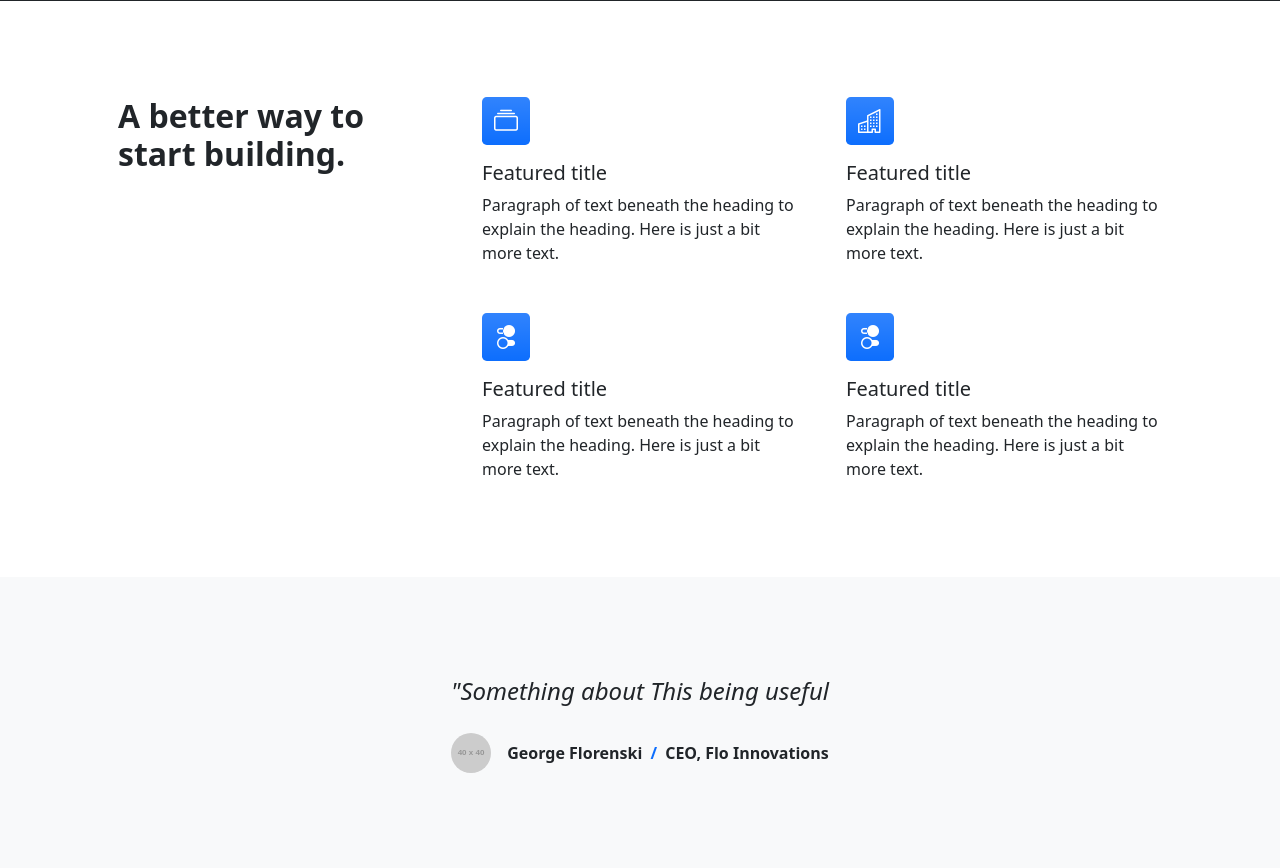
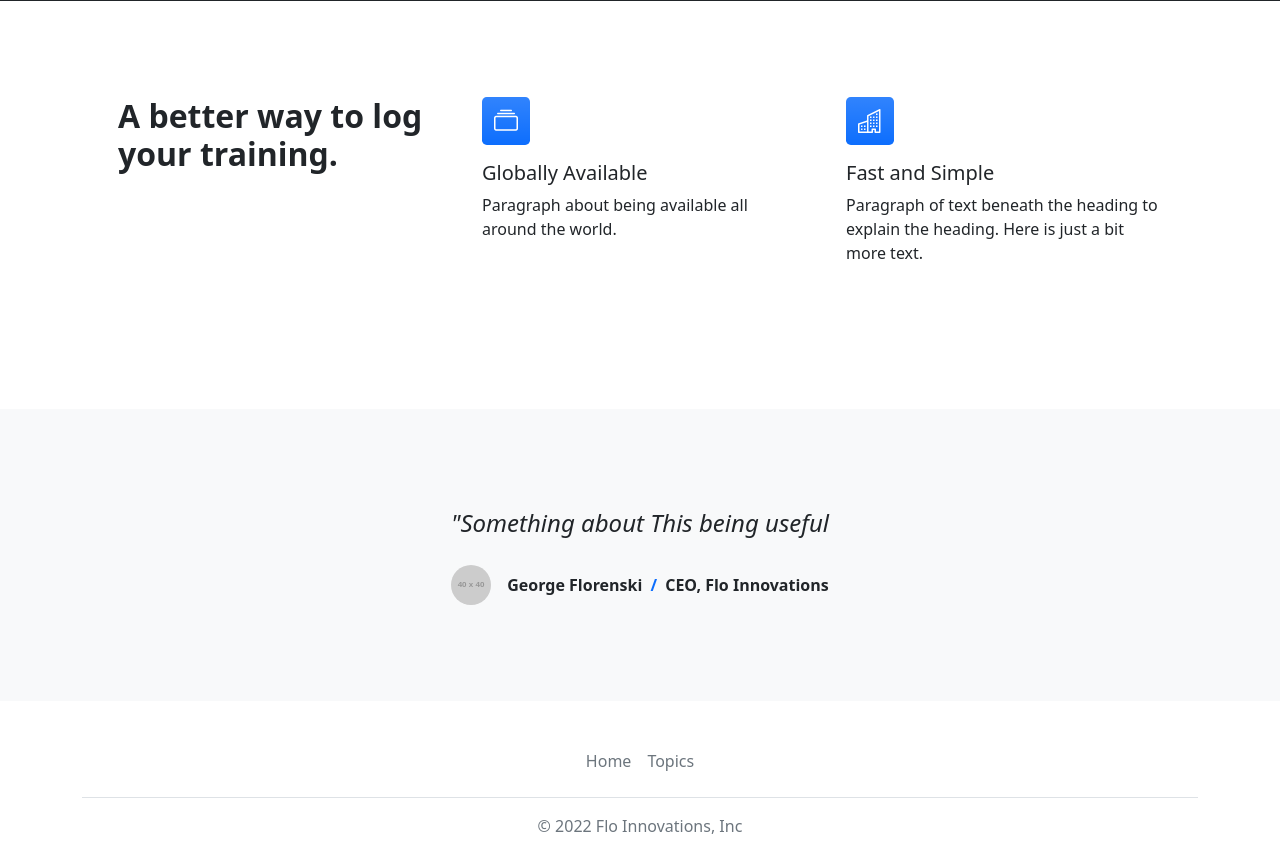
Before and after one commit to gflorkowski4/traininglogsbyflo, a Django app: page / in a window 1280 px wide. Shown: the part 547-1415 px from the top of the page. After the commit the page ends 1381 px from the top, so only its background shows below. Run offline with Django 4.2, Linux system fonts and the light colour scheme; grey boxes labelled with a size stand in for pictures from a placeholder-image service; some libraries are stand-ins or nearby versions.

Commit message:
date format tip

```diff
--- a/training_logs/forms.py
+++ b/training_logs/forms.py
@@ -12,5 +12,5 @@ class EntryForm(forms.ModelForm):
     class Meta:
         model = Entry
         fields = ['hours','date_training_conducted','text']
-        labels = {'text':'','hours':'Hours','date_training_conducted':'Date of Training'}
+        labels = {'text':'','hours':'Hours','date_training_conducted':'Date of Training (yyyy-mm-dd)'}
         widgets = {'text':forms.Textarea(attrs={'cols':80})}
--- a/training_logs/templates/training_logs/base.html
+++ b/training_logs/templates/training_logs/base.html
@@ -42,7 +42,6 @@
             </nav>
   <body>
     <main role="main" class="container">
-        <div class="pb-2 mb-2 border-bottom">
             {% block page_header %}{% endblock page_header %}
         </div>
         <div>
--- a/training_logs/templates/training_logs/index.html
+++ b/training_logs/templates/training_logs/index.html
@@ -20,9 +20,8 @@
     <nav class="navbar navbar-expand-lg navbar-dark bg-dark">
       <div class="container px-5">
         <a class="navbar-brand" href="{% url 'training_logs:index' %}">Training Logs</a>
-                <button class="navbar-toggler" type="button" data-bs-toggle="collapse"
-                    data-bs-target="#navbarSupportedContent" aria-controls="navbarSupportedContent"
-                    aria-expanded="false" aria-label="Toggle navigation"><span
+        <button class="navbar-toggler" type="button" data-bs-toggle="collapse" data-bs-target="#navbarSupportedContent"
+          aria-controls="navbarSupportedContent" aria-expanded="false" aria-label="Toggle navigation"><span
             class="navbar-toggler-icon"></span></button>
         <div class="collapse navbar-collapse" id="navbarSupportedContent">
           <ul class="navbar-nav ms-auto mb-2 mb-lg-0">
@@ -55,9 +54,8 @@
               <p class="lead fw-normal text-white-50 mb-4">Stuff about training logs! Its great you can
                 record training no matter where you are in the world!</p>
               <div class="d-grid gap-3 d-sm-flex justify-content-sm-center justify-content-xl-start">
-                                <a class="btn btn-primary btn-lg px-4 me-sm-3"
-                                    href="{% url 'training_logs:topics' %}">Start Logging</a>
-                                <a class="btn btn-outline-light btn-lg px-4" href="#!">Learn More</a>
+                <a class="btn btn-primary btn-lg px-4 me-sm-3" href="{% url 'training_logs:topics' %}">Start Logging</a>
+                <a class="btn btn-outline-light btn-lg px-4" href="#features">Learn More</a>
               </div>
             </div>
           </div>
@@ -71,35 +69,20 @@
       <div class="container px-5 my-5">
         <div class="row gx-5">
           <div class="col-lg-4 mb-5 mb-lg-0">
-                        <h2 class="fw-bolder mb-0">A better way to start building.</h2>
+            <h2 class="fw-bolder mb-0">A better way to log your training.</h2>
           </div>
           <div class="col-lg-8">
             <div class="row gx-5 row-cols-1 row-cols-md-2">
               <div class="col mb-5 h-100">
-                                <div class="feature bg-primary bg-gradient text-white rounded-3 mb-3"><i
-                                        class="bi bi-collection"></i></div>
-                                <h2 class="h5">Featured title</h2>
-                                <p class="mb-0">Paragraph of text beneath the heading to explain the heading. Here is
-                                    just a bit more text.</p>
+                <div class="feature bg-primary bg-gradient text-white rounded-3 mb-3"><i class="bi bi-collection"></i>
+                </div>
+                <h2 class="h5">Globally Available</h2>
+                <p class="mb-0">Paragraph about being available all around the world.</p>
               </div>
               <div class="col mb-5 h-100">
-                                <div class="feature bg-primary bg-gradient text-white rounded-3 mb-3"><i
-                                        class="bi bi-building"></i></div>
-                                <h2 class="h5">Featured title</h2>
-                                <p class="mb-0">Paragraph of text beneath the heading to explain the heading. Here is
-                                    just a bit more text.</p>
+                <div class="feature bg-primary bg-gradient text-white rounded-3 mb-3"><i class="bi bi-building"></i>
                 </div>
-                            <div class="col mb-5 mb-md-0 h-100">
-                                <div class="feature bg-primary bg-gradient text-white rounded-3 mb-3"><i
-                                        class="bi bi-toggles2"></i></div>
-                                <h2 class="h5">Featured title</h2>
-                                <p class="mb-0">Paragraph of text beneath the heading to explain the heading. Here is
-                                    just a bit more text.</p>
-                            </div>
-                            <div class="col h-100">
-                                <div class="feature bg-primary bg-gradient text-white rounded-3 mb-3"><i
-                                        class="bi bi-toggles2"></i></div>
-                                <h2 class="h5">Featured title</h2>
+                <h2 class="h5">Fast and Simple</h2>
                 <p class="mb-0">Paragraph of text beneath the heading to explain the heading. Here is
                   just a bit more text.</p>
               </div>
@@ -116,8 +99,7 @@
             <div class="text-center">
               <div class="fs-4 mb-4 fst-italic">"Something about This being useful</div>
               <div class="d-flex align-items-center justify-content-center">
-                                <img class="rounded-circle me-3" src="https://dummyimage.com/40x40/ced4da/6c757d"
-                                    alt="..." />
+                <img class="rounded-circle me-3" src="https://dummyimage.com/40x40/ced4da/6c757d" alt="..." />
                 <div class="fw-bold">
                   George Florenski
                   <span class="fw-bold text-primary mx-1">/</span>
```
Also changed, not shown: db.sqlite3. Lines whose indentation alone changed are shown as unchanged.
